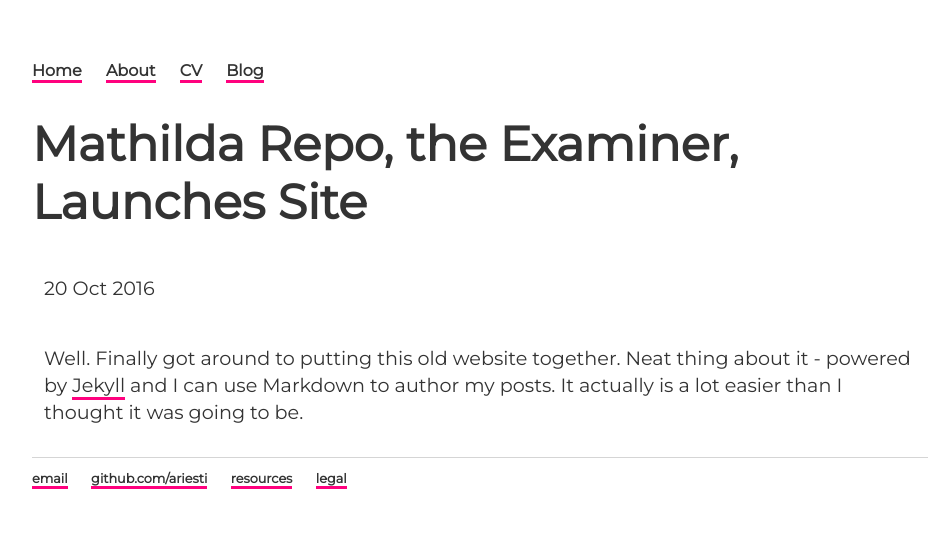
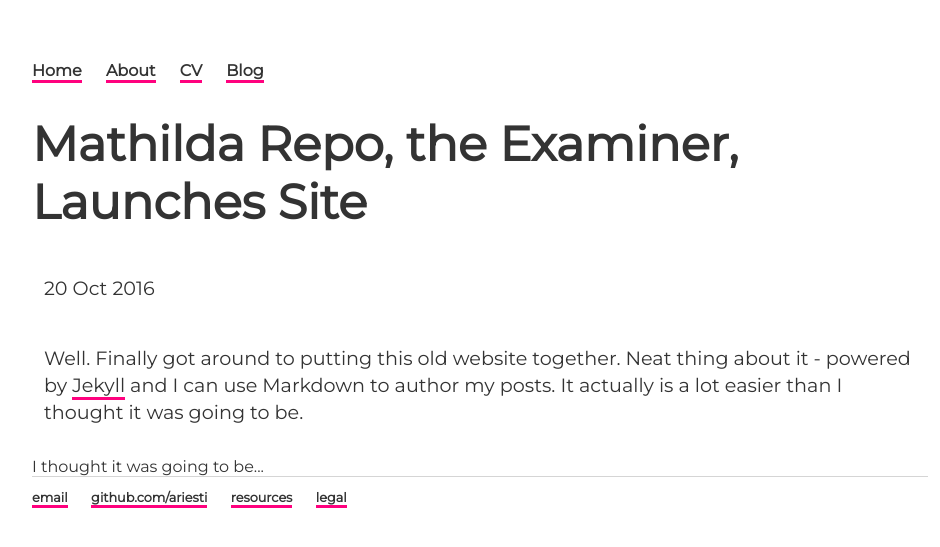
Before and after one commit to ariesti/ariesti.github.io, a Jekyll site: the page built from _posts/2016-10-20-mathilda-repo-site-launched.md, in a window 1280 px wide. Shown: the top 547 px of the page, without its empty margins (160-1100 px from the left). Built offline with Jekyll 4.4.1, drawn with Linux system fonts in a browser that asks for light colours.

Commit message:
Update 2016-10-20-mathilda-repo-site-launched.md

```diff
--- a/_posts/2016-10-20-mathilda-repo-site-launched.md
+++ b/_posts/2016-10-20-mathilda-repo-site-launched.md
@@ -5,3 +5,5 @@ date: 2016-10-20
 ---
 
 Well. Finally got around to putting this old website together. Neat thing about it - powered by [Jekyll](http://jekyllrb.com) and I can use Markdown to author my posts. It actually is a lot easier than I thought it was going to be.
+
+<blockquote>I thought it was going to be...</blockquote>
```
